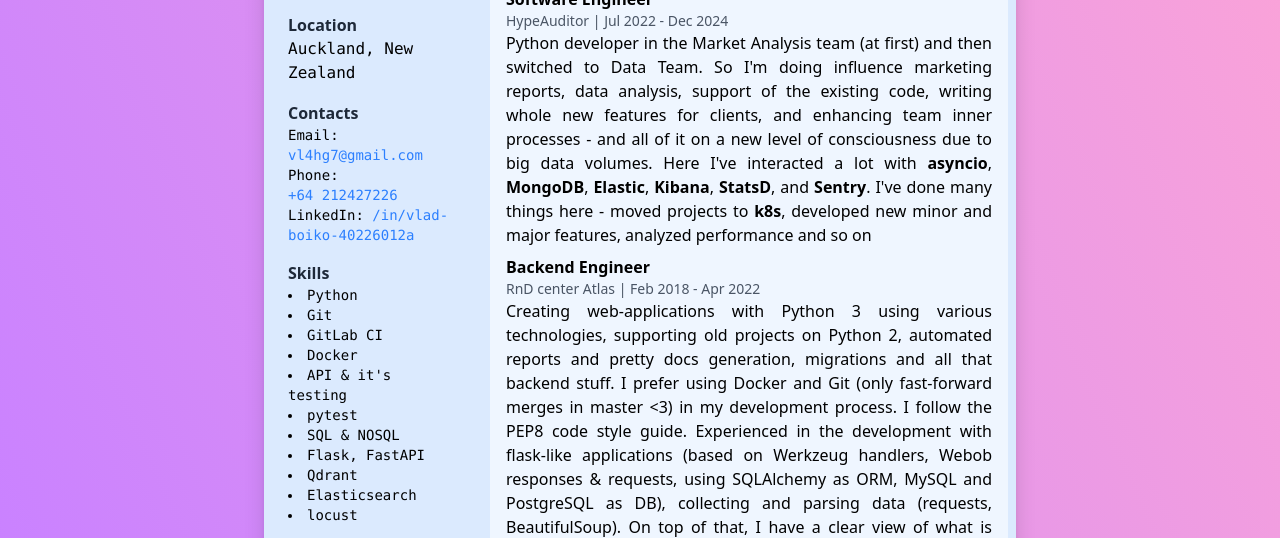
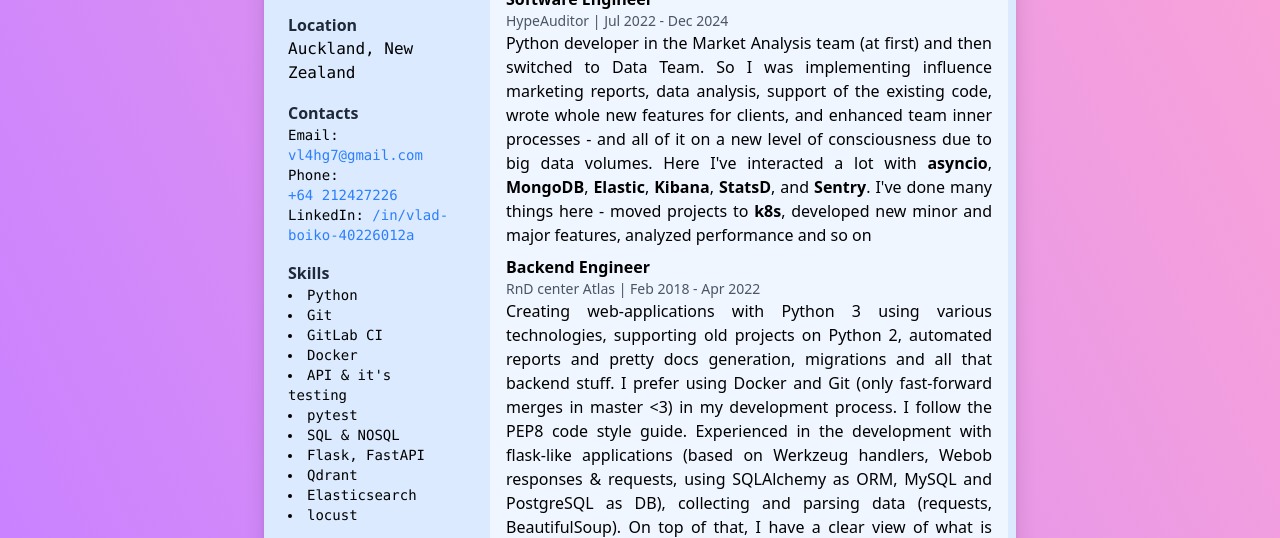
Before and after one commit to vlaght/cv, a plain HTML site: page index.html in a window 1280 px wide. Shown: the part 283-821 px from the top of the page. Drawn offline with Linux system fonts and the light colour scheme.

Commit message:
chore: changed wording a bit

```diff
--- a/index.html
+++ b/index.html
@@ -142,9 +142,9 @@
               </p>
               <p>
                 Python developer in the Market Analysis team (at first) and then
-                switched to Data Team. So I&#39;m doing influence marketing
-                reports, data analysis, support of the existing code, writing
-                whole new features for clients, and enhancing team inner
+                switched to Data Team. So I was implementing influence marketing
+                reports, data analysis, support of the existing code, wrote
+                whole new features for clients, and enhanced team inner
                 processes - and all of it on a new level of consciousness due to
                 big data volumes. Here I&#39;ve interacted a lot with
                 <b>asyncio</b>, <b>MongoDB</b>, <b>Elastic</b>, <b>Kibana</b>,
```
